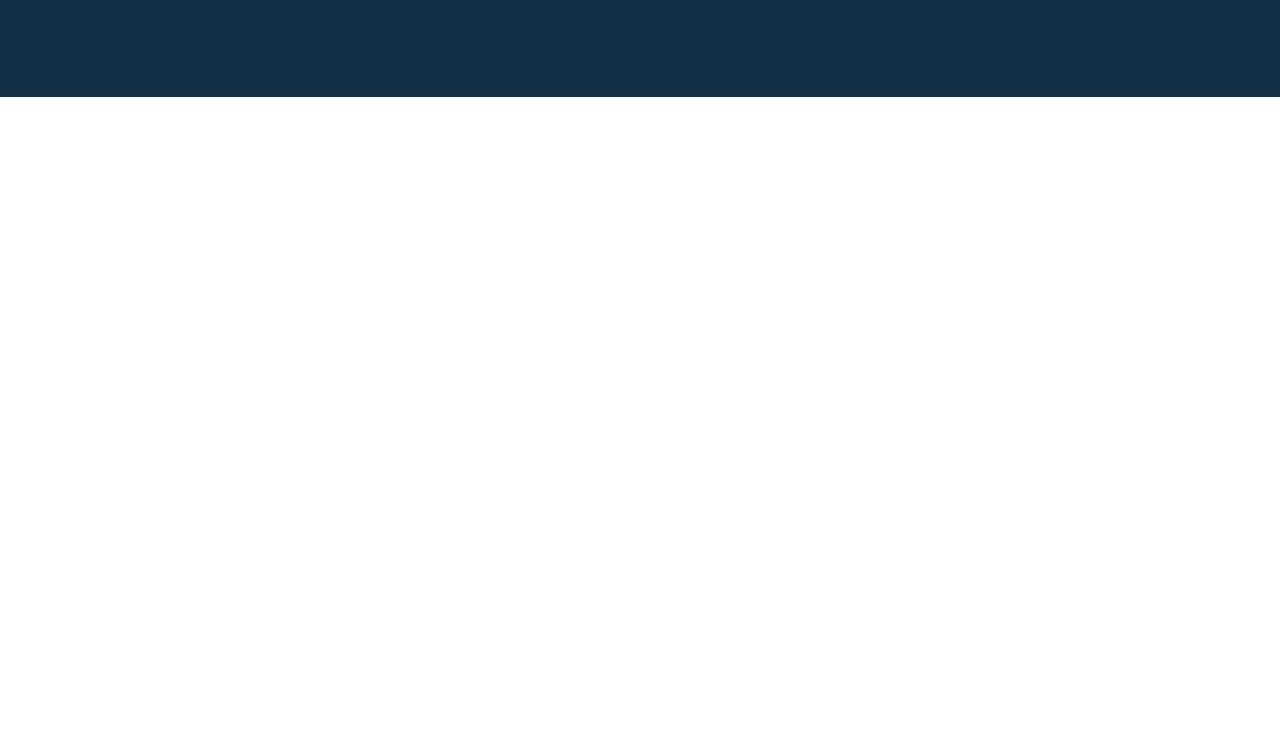
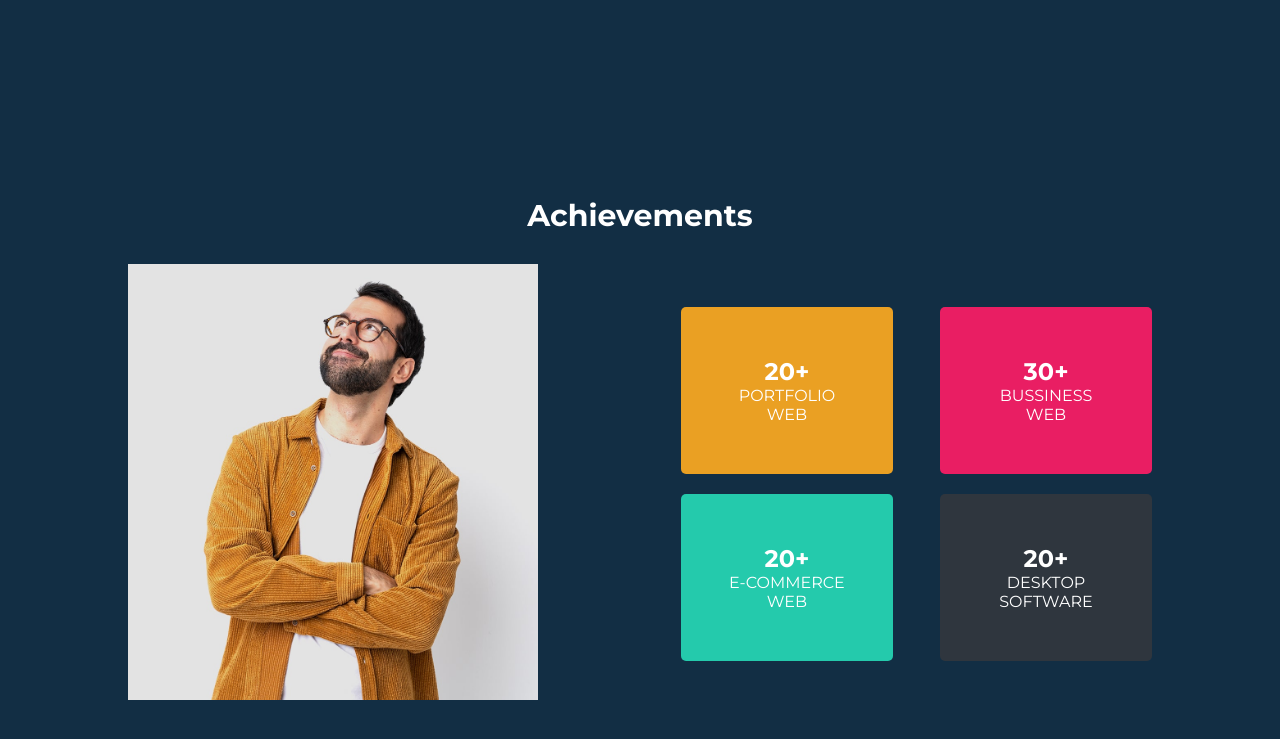
Before and after one commit to mehmetulker/Responsive-Personal-Portfolio-Website-using-HTML-CSS, a plain HTML site: page index.html in a window 1280 px wide. Shown: the part 1731-2470 px from the top of the page. Before the commit the page ends 1828 px from the top, so only its background shows below. Drawn offline with Linux system fonts and the light colour scheme; a web font is replaced by a local one.

Commit message:
achievements completed.

```diff
--- a/css/style.css
+++ b/css/style.css
@@ -198,3 +198,57 @@ header {
 .child_courses .detail ul li {
   color: gold;
 }
+
+
+.inner_achivement{
+  display: flex;
+  flex-wrap: wrap;
+  justify-content: space-between;
+  align-items: center;
+  width: 80%;
+  margin: 0 auto;
+}
+.child_achivement{
+  flex-basis: 40%;
+}
+.child_achivement img{
+  height: 100%;
+  width: 100%;
+  object-fit: cover;
+}
+.child_achivement2{
+flex-basis: 46%;
+display: flex;
+flex-wrap: wrap;
+text-align: center;
+justify-content: space-between;
+}
+
+.single_detail{
+  flex-basis: 45%;
+  padding: 50px 40px;
+  color: #fff;
+  border-radius: 5px;
+  transition: .3s;
+}
+.single_detail:hover{
+transform: scale(1.1);
+}
+
+.sd1{
+  background: #eaa023;
+  margin-bottom: 20px;
+}
+
+.sd2{
+  background: #e91e63;
+  margin-bottom: 20px;
+}
+.sd3{
+  background: #24caac;
+
+}
+.sd4{
+  background: #2f363e;
+
+}
--- a/index.html
+++ b/index.html
@@ -145,5 +145,42 @@
       </div>
     </section>
     <!-- Certificates  end-->
+
+      <!--Successes  start-->
+
+        <section id="achievements">
+          <div class="section_title">
+            <h2>Achievements</h2>
+          </div>
+
+          <div class="inner_achivement">
+            <div class="child_achivement">
+              <img src="img/about-img.jpg" alt="">
+            </div>
+            <div class="child_achivement2 ">
+                    <div class="single_detail sd1">
+                <h1>20+</h1>
+                <p>PORTFOLIO WEB</p>
+              </div>
+                     <div class="single_detail sd2">
+                <h1>30+</h1>
+                <p>BUSSINESS WEB</p>
+              </div>
+                     <div class="single_detail sd3">
+                <h1>20+</h1>
+                <p>E-COMMERCE WEB</p>
+              </div>
+                     <div class="single_detail sd4">
+                <h1>20+</h1>
+                <p>DESKTOP SOFTWARE</p>
+              </div>
+            </div>
+
+          </div>
+        </section>
+
+
+      <!--Successes  end-->
+
   </body>
 </html>
```
